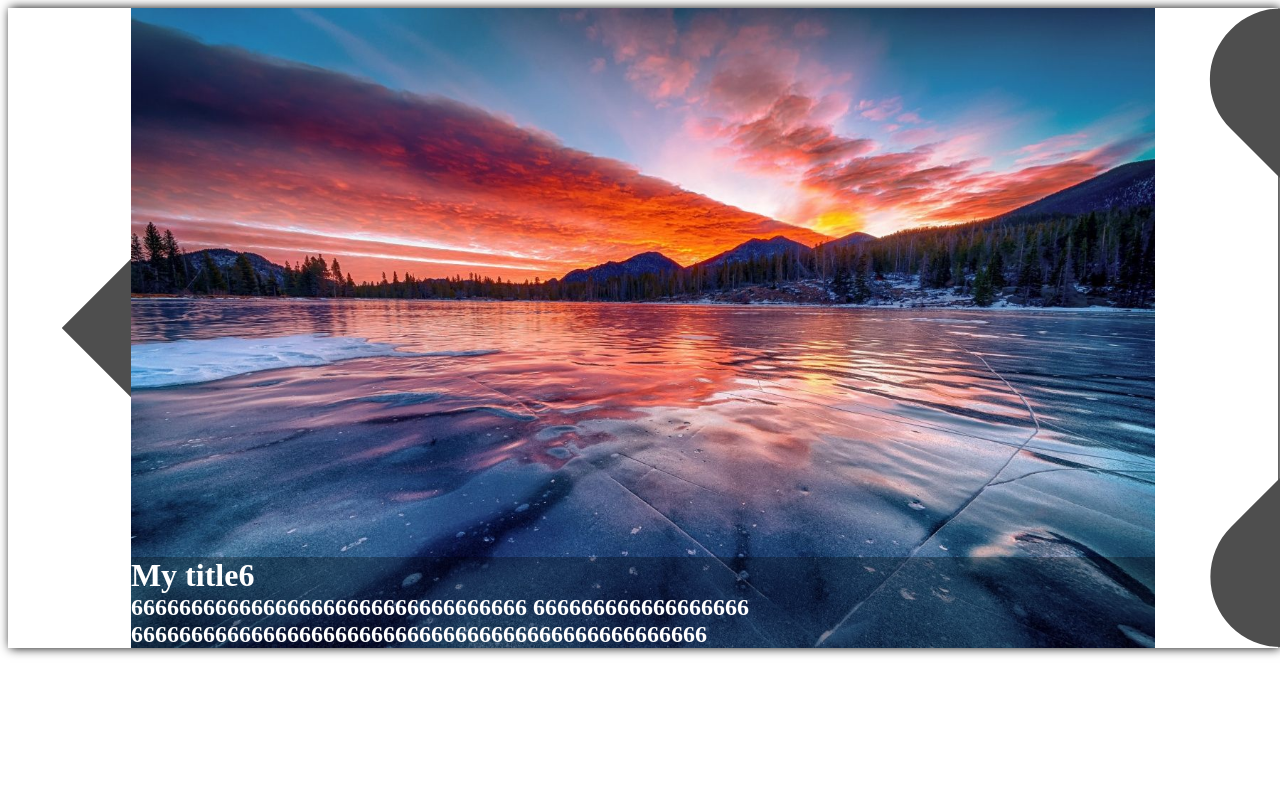
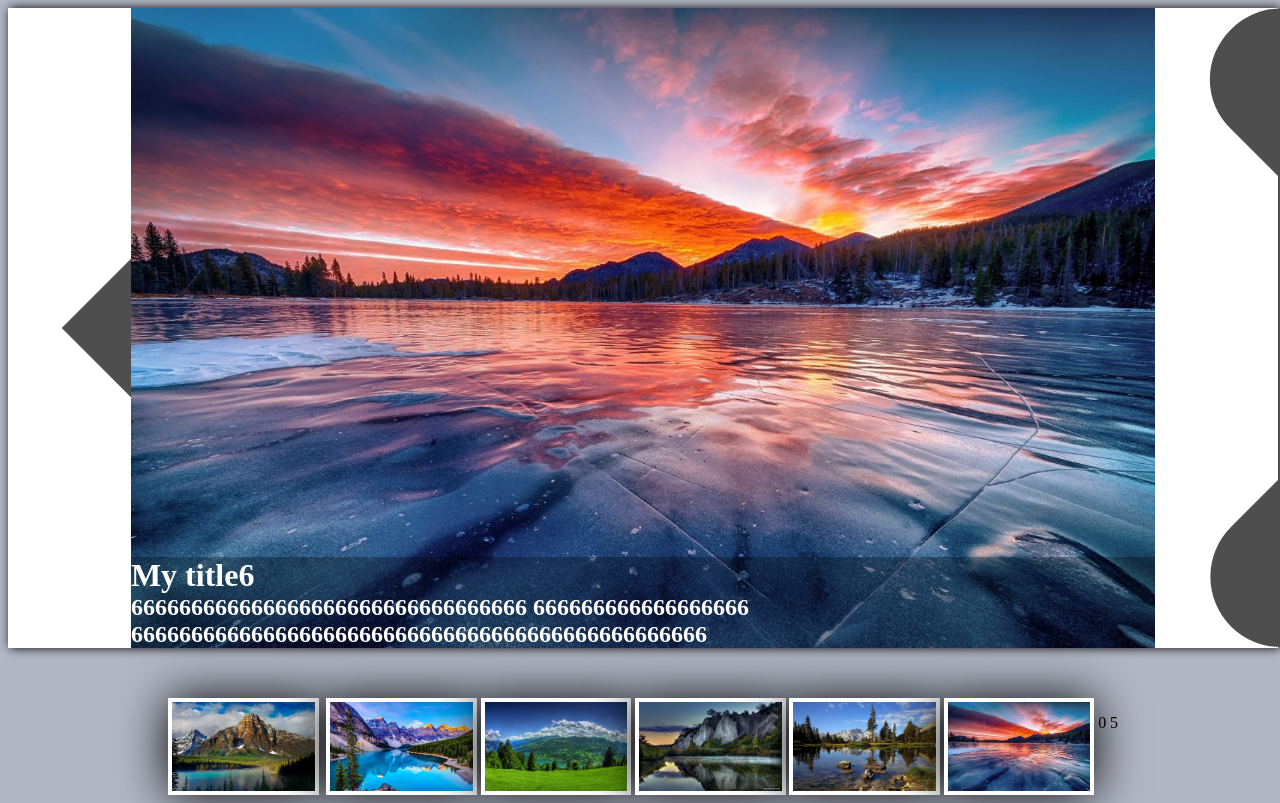
Before and after one commit to sintha242/Final-Project, a plain HTML site: page index.html in a window 1280 px wide. Both pictures are taken after a click on the element 69 px from the left and 328 px from the top of the page. Shown: the top 803 px of the page. Drawn offline with nearby package versions, Linux system fonts and the light colour scheme.

Commit message:
Ver 2
Finished, but don't know how to make thumbnails variable

```diff
--- a/index.html
+++ b/index.html
@@ -10,7 +10,7 @@
     <link href="https://fonts.googleapis.com/css2?family=Open+Sans&display=swap" rel="stylesheet"><link rel="stylesheet" href="./style.css">
 </head>
 <body>
-    <div class="page">
+<div class="content">
     <div class="middle-area">
         <div class="arrow-left"><img src="images/arrow.svg" id="arrow-left"></div>
         <div class="main-pic" >
@@ -22,6 +22,16 @@
     </div>
     <div class="arrow-right"><img src="images/arrow.svg" id="arrow-right"></div>
     </div>
+    <div class="thumbnail-box">
+        <img class="thumbnails" id="tn1" data-index="0"><div class="title"></div>
+        <img class="thumbnails" id="tn2" data-index="1">
+        <img class="thumbnails" id="tn3" data-index="2">
+        <img class="thumbnails" id="tn4" data-index="3">
+        <img class="thumbnails" id="tn5" data-index="4">
+        <img class="thumbnails" id="tn6" data-index="5">
+        <p id="clicked">0</p>
+        <p id="promenna">0</p>
+    </div>
 </div>
 <script src="https://ajax.googleapis.com/ajax/libs/jquery/3.4.1/jquery.min.js"></script>
 <script src="script.js"></script>
--- a/script.js
+++ b/script.js
@@ -32,16 +32,31 @@ let data1 = {
   let currentPhoto = 0;
 
   let imagesData = [data1,data2,data3,data4,data5,data6]
+  let imageArray = [data1.image,data2.image,data3.image,data4.image,data5.image, data6.image]
 
   $('#image').attr('src', imagesData[currentPhoto].image);
   $('#image-title').text(imagesData[currentPhoto].title);
   $('#image-description').text(imagesData[currentPhoto].description);
+  $('#tn1').attr('src',imageArray[0]);
+  $('#tn2').attr('src',imageArray[1]);
+  $('#tn3').attr('src',imageArray[2]);
+  $('#tn4').attr('src',imageArray[3]);
+  $('#tn5').attr('src',imageArray[4]);
+  $('#tn6').attr('src',imageArray[5]);
 
   let loadImage = (photoNumber) => {
     $('#image').attr('src', imagesData[photoNumber].image);
-    $('#image-title').text(imagesData[currentPhoto].title);
-    $('#image-description').text(imagesData[currentPhoto].description);
+    $('#image-title').text(imagesData[photoNumber].title);
+    $('#image-description').text(imagesData[photoNumber].description);
+    $('#tn1').attr('src',imageArray[0]);
+    $('#tn2').attr('src',imageArray[1]);
+    $('#tn3').attr('src',imageArray[2]);
+    $('#tn4').attr('src',imageArray[3]);
+    $('#tn5').attr('src',imageArray[4]);
+    $('#tn6').attr('src',imageArray[5]);
+    // $(".thumbnails").addClass('selected');
   }
+
 
 $('.arrow-right').click(() => {
   if(currentPhoto < 5)
@@ -49,6 +64,7 @@ $('.arrow-right').click(() => {
   else if (currentPhoto === 5)
   currentPhoto = 0;
   loadImage(currentPhoto);
+  $('#promenna').text(currentPhoto);
 })
 
 $('.arrow-left').click(() => {
@@ -56,7 +72,30 @@ $('.arrow-left').click(() => {
   currentPhoto--;
   else if (currentPhoto === 0)
   currentPhoto = 5;       //  Načte poslední řádek
+  $('.selected').removeClass('selected');
+  $(".thumbnail-box"[currentPhoto]).addClass('selected');
   loadImage(currentPhoto);
+  $('#promenna').text(currentPhoto);
 })
 
-// loadImage(currentPhoto);
+// $('#tn1').attr('src',imageArray[0]);
+// $('#tn2').attr('src',imageArray[1]);
+// $('#tn3').attr('src',imageArray[2]);
+// $('#tn4').attr('src',imageArray[3]);
+// $('#tn5').attr('src',imageArray[4]);
+// $('#tn6').attr('src',imageArray[5]);
+
+
+
+
+
+// imageArray.forEach((pic) => {
+// $('.thumbnails',).attr('src',pic);
+// });         // Tohle by mělo být správně, ale nefunguje. Asi není dobře připojené HTLM.
+
+
+
+
+// $('.thumbnails').attr('src',imageArray[0])
+
+// // loadImage(currentPhoto);
--- a/style.css
+++ b/style.css
@@ -1,17 +1,18 @@
 /* font-family: 'Open Sans', sans-serif;  */
 /* 1152; 1024 */
+body {
+    background:rgb(178, 183, 197);
+}
 
-.page {
-    /* backgroud: black; */
-    /* margin:auto; */
-    /* display:block; */
+.content {
+    margin:auto;
+    width: 1270px;
+    max-width: 1270px;
 }
 .middle-area {
     display:flex;
-    /* background:green; */
     width: 1270px;
     max-width: 1270px;
-    /* justify-content: space-between; */
     margin:auto;
     max-height: 640px;
     box-shadow: 2px 0px 10px;
@@ -25,13 +26,13 @@
     display:flex;
 }
 .arrow-left, .arrow-right {
-    /* background:red; */
     margin:0px;
     padding-left: 54px;
     padding-right:54px;
     display: flex;
     max-height: 720px;
     border: thin 1px grey;
+    background:White;
 }
 
 #arrow-right{
@@ -46,6 +47,25 @@
     background-color:rgba(0, 0, 0, 0.3);
 }
 
+.thumbnail-box {
+    width: 950px;
+    display:flex;
+    margin:auto;
+    margin-top: 50px;
+    justify-content: space-between;
+}
+.thumbnails {
+    width:15%;
+    height: auto;
+    border: solid 4px white;
+    box-shadow: 0px 0px 50px;
+}
+.selected {
+    /* width:15%; */
+    zoom:0.3;
+    border: solid 4px white;
+    box-shadow: 0px 0px 80px;
+}
 
 h1 {
     margin:0px;
```
Lines whose indentation alone changed are shown as unchanged.
